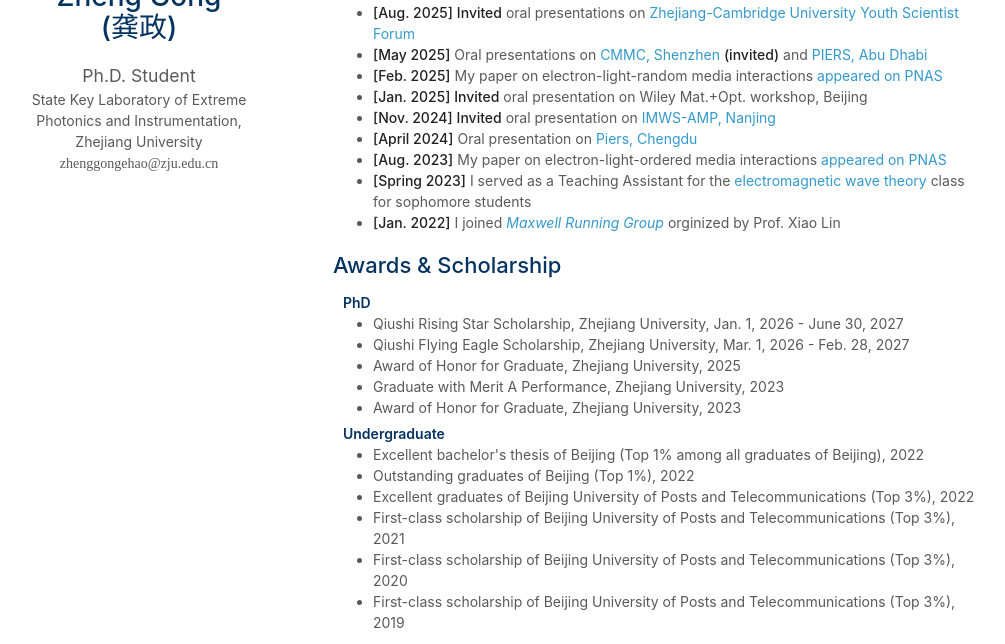
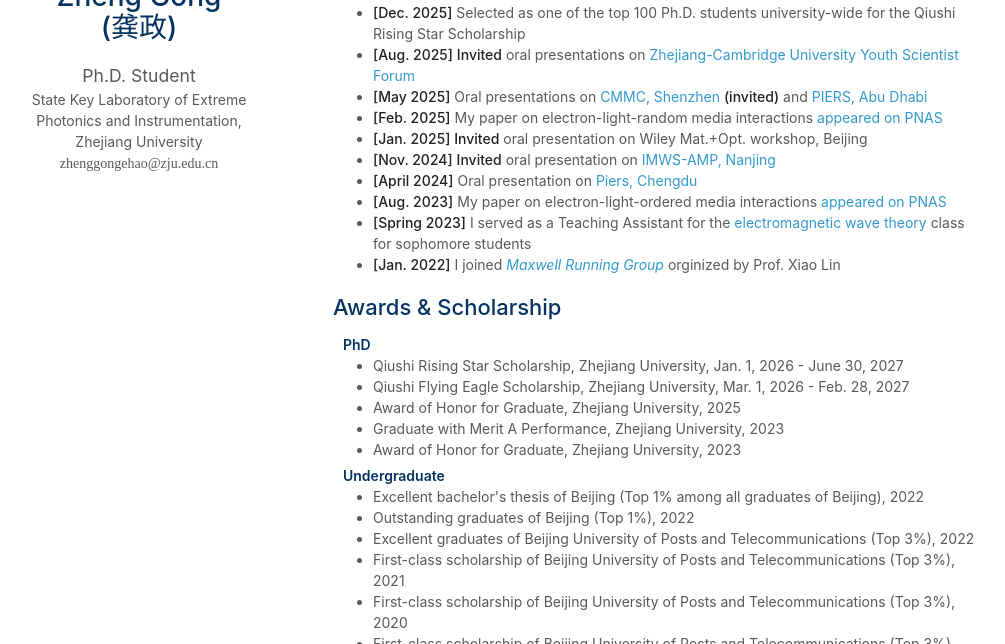
Before and after one commit to zhenggongehao/zhenggongehao.github.io, a Jekyll site: the page built from index.md, in a window 1280 px wide and 900 px high, scrolled down 1319 px, cut to the strip 256-900 px from the top of the window. Shown: the whole strip, without its empty margins (137-1142 px from the left). Built offline with Jekyll 4.4.1, drawn with Linux system fonts in a browser that asks for light colours; nearby versions of some CDN libraries; a style sheet for code colours, icons or effects is not loaded; our own code applies the rules of GitHub Pages for plain Markdown files.

Commit message:
update files

```diff
--- a/index.md
+++ b/index.md
@@ -17,6 +17,7 @@ layout: homepage
 
 ## News
 - **[Ongoing project, continuously updated]** keV-free-electron beam source (_assembled and installed_ at [iZJU](https://www.intl.zju.edu.cn/en){:target="_blank"} [Oct. 2023], visible light _observed_ with naked eyes [April 2025], X-ray background signal detected [Aug. 2025]; **_Team effort_**: Jialin [lead, 2021–2023], , Ruoxi [assistance, 2021–2024], **Zheng [lead, July 2023–present; assistance, 2022–2023]**, Zun, Xiangfeng, and Bowen [assistance, March 2025–present], Prof. Lin [supervise, 2021–present])
+- **[Dec. 2025]** Selected as one of the top 100 Ph.D. students university-wide for the Qiushi Rising Star Scholarship
 - **[Aug. 2025]** **Invited** oral presentations on [Zhejiang-Cambridge University Youth Scientist Forum](./assets/files/Program%20V1.1(2).pdf){:target="_blank"}
 - **[May 2025]** Oral presentations on [CMMC, Shenzhen](https://www.metasoc.org.cn/cn/web/index/28310_2443311){:target="_blank"} **(invited)** and [PIERS, Abu Dhabi](https://abdb2025.piers.org/session.html?sid=S060){:target="_blank"}
 - **[Feb. 2025]** My paper on electron-light-random media interactions [appeared on PNAS](https://www.pnas.org/doi/10.1073/pnas.2413336122){:target="_blank"}
```
Also changed, not shown: 1 other file.
